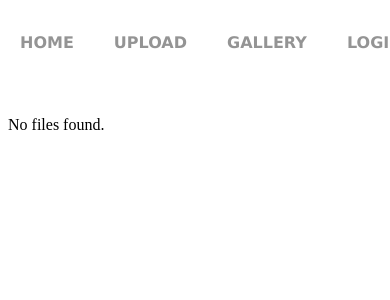
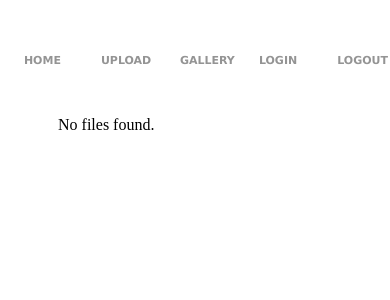
Before and after one commit to AalbatrossGuy/Glut, a Flask app: template templates/gallery.html in a window 390 px wide; the page is wider, and only the part inside the window is pictured. Shown: the top 300 px of that part. Run offline with Flask 3, Linux system fonts and the light colour scheme; the template is opened without the code that fills it, so the values that code supplies are empty; parts of the project's set-up code (start-up, migrations or seed data) failed here and were passed over.

Commit message:
Configured for mobile view

```diff
--- a/static/css/gallery.css
+++ b/static/css/gallery.css
@@ -8,6 +8,28 @@
   margin: 0 auto;
   transform: translateY(-50%);
 }
+
+@media screen and (max-width: 768px) {
+  nav {
+    position: absolute;
+    top: 7%;
+    left: 0;
+    right: 0;
+    width: 30%;
+    padding: 10% 75% 9% 1%;
+    display: flex;
+    flex-direction: row;
+    font-size: 11px;
+  }
+  .file-grid {
+    display: flex;
+    grid-template-columns: repeat(auto-fill, minmax(200px, 1fr));
+    margin-right: 40px;
+    margin-left: 50px;
+    margin-top: 100px;
+  }
+}
+
 
 nav a {
   position: relative;
--- a/static/css/style.css
+++ b/static/css/style.css
@@ -25,9 +25,8 @@
     top: 5%;
     left: -25%;
     display: flex;
-    width: 33.333%;
+    width: 40%;
     flex-direction: row;
-    z-index: 999;
     font-size: 10px;
   }
 }
--- a/templates/gallery.html
+++ b/templates/gallery.html
@@ -2,7 +2,7 @@
 <html lang="en">
   <head>
     <meta charset="UTF-8">
-    <meta name="viewport" content="width=device-width, initial-scale=1">
+    <meta name="viewport" content="width=device-width, initial-scale=0, minimum-scale=0">
     <title>GALLERY</title>
     <link href="../static/css/gallery.css" rel="stylesheet">
   </head>
@@ -31,7 +31,6 @@
             </div>
                 {% else %}
                   <p id="alt-text">No files found.</p>
-            <!-- <p>{{ test() }} </p> -->
         {% endfor %}
     </div>
   </body>
--- a/templates/upload.html
+++ b/templates/upload.html
@@ -4,7 +4,7 @@
 
     <meta charset="UTF-8">
     <meta http-equiv="X-UA-Compatible" content="IE=edge">
-    <meta name="viewport" content="width=device-width, initial-scale=1.0">
+    <meta name="viewport" content="width=596, initial-scale=0, minimum-scale=0.62">
     <link rel="stylesheet" href="../static/css/upload.css">
     <link rel="stylesheet" href="../static/css/progress.css">
     <script src="../static/js/htmx.min.js"></script>
@@ -25,7 +25,7 @@
 <body>
     <form id="uploader" hx-post="/upload" hx-swap="innerHTML" hx-encoding="multipart/form-data">
       <input type = "file" name = "myfile" accept = "*">
-      <button type="submit" class="relative top-2 sm:relative left-08 cursor-pointer transition-all bg-blue-500 text-white px-6 py-2 rounded-lg
+      <button type="submit" class="relative top-2 left-10 cursor-pointer transition-all bg-blue-500 text-white px-6 py-2 rounded-lg
         border-blue-600 border-b-[4px] hover:brightness-110 hover:-translate-y-[1px] hover:border-b-[6px]
         active:border-b-[2px] active:brightness-90 active:translate-y-[2px]">SUBMIT</button>
       <div id="progressdiv">
```
Also changed, not shown: static/css/login.css (+2 -9 lines), static/css/upload.css (+17 -26 lines).
